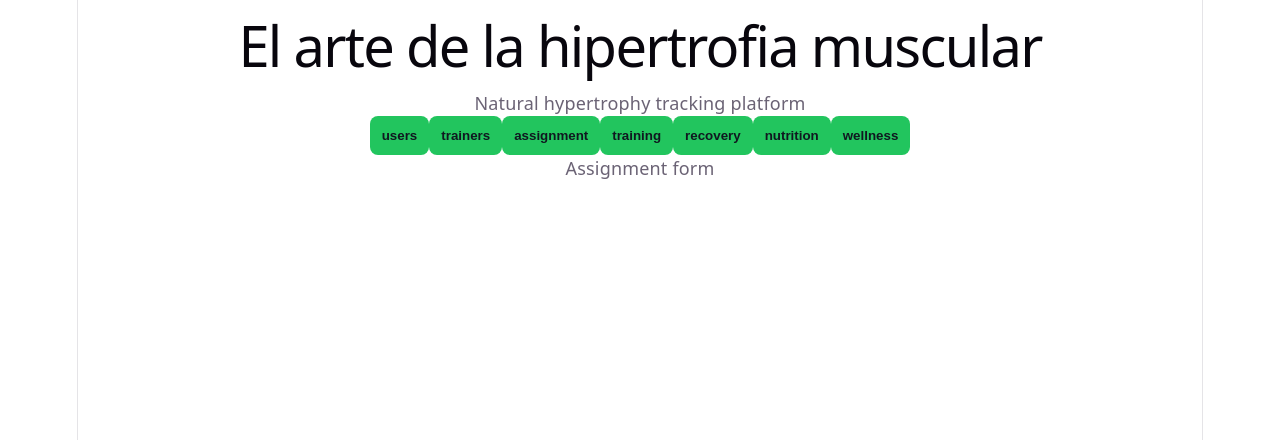
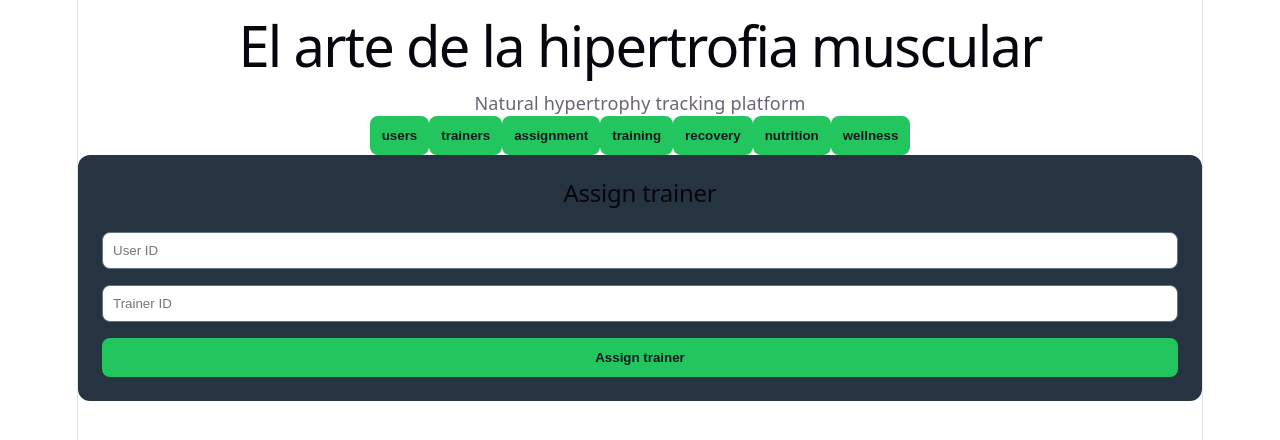
Before and after one commit to anaruth-hub/hypertrophy-art-app, a React app in the folder frontend/: page / in a window 1280 px wide. Both pictures are taken after a click on the button "assignment". Shown: the top 440 px of the page. Built offline with nearby package versions, Linux system fonts and the light colour scheme; the HTML template or start-up script is replaced by a standard one.

Commit message:
refactor(frontend): move assignment form into dashboard component

```diff
--- a/frontend/src/components/forms/AssignmentForm.jsx
+++ b/frontend/src/components/forms/AssignmentForm.jsx
@@ -1,5 +1,98 @@
+import { useState } from "react";
+import { API_BASE_URL } from "../../services/api";
+
 function AssignmentForm() {
-  return <div>Assignment form</div>;
+
+  const [assignmentForm, setAssignmentForm] = useState({
+    userId: "",
+    trainerId: "",
+  });
+
+  const [assignmentMessage, setAssignmentMessage] = useState("");
+
+  function handleAssignmentChange(event) {
+
+    const { name, value } = event.target;
+
+    setAssignmentForm({
+      ...assignmentForm,
+      [name]: value,
+    });
+  }
+
+  async function handleAssignmentSubmit(event) {
+
+    event.preventDefault();
+
+    try {
+
+      const response = await fetch(
+        `${API_BASE_URL}/api/users/${assignmentForm.userId}/assign-trainer/${assignmentForm.trainerId}`,
+        {
+          method: "POST",
+        }
+      );
+
+      if (!response.ok) {
+        throw new Error("Could not assign trainer");
+      }
+
+      const result = await response.json();
+
+      setAssignmentMessage(
+        `Trainer assigned to ${result.userName}`
+      );
+
+      setAssignmentForm({
+        userId: "",
+        trainerId: "",
+      });
+
+    } catch (error) {
+
+      setAssignmentMessage(
+        "Error assigning trainer"
+      );
+    }
+  }
+
+  return (
+
+    <form
+      className="form-card"
+      onSubmit={handleAssignmentSubmit}
+    >
+
+      <h2>Assign trainer</h2>
+
+      <input
+        name="userId"
+        placeholder="User ID"
+        value={assignmentForm.userId}
+        onChange={handleAssignmentChange}
+        required
+      />
+
+      <input
+        name="trainerId"
+        placeholder="Trainer ID"
+        value={assignmentForm.trainerId}
+        onChange={handleAssignmentChange}
+        required
+      />
+
+      <button type="submit">
+        Assign trainer
+      </button>
+
+      {assignmentMessage && (
+        <p className="message">
+          {assignmentMessage}
+        </p>
+      )}
+
+    </form>
+  );
 }
 
 export default AssignmentForm;
```
